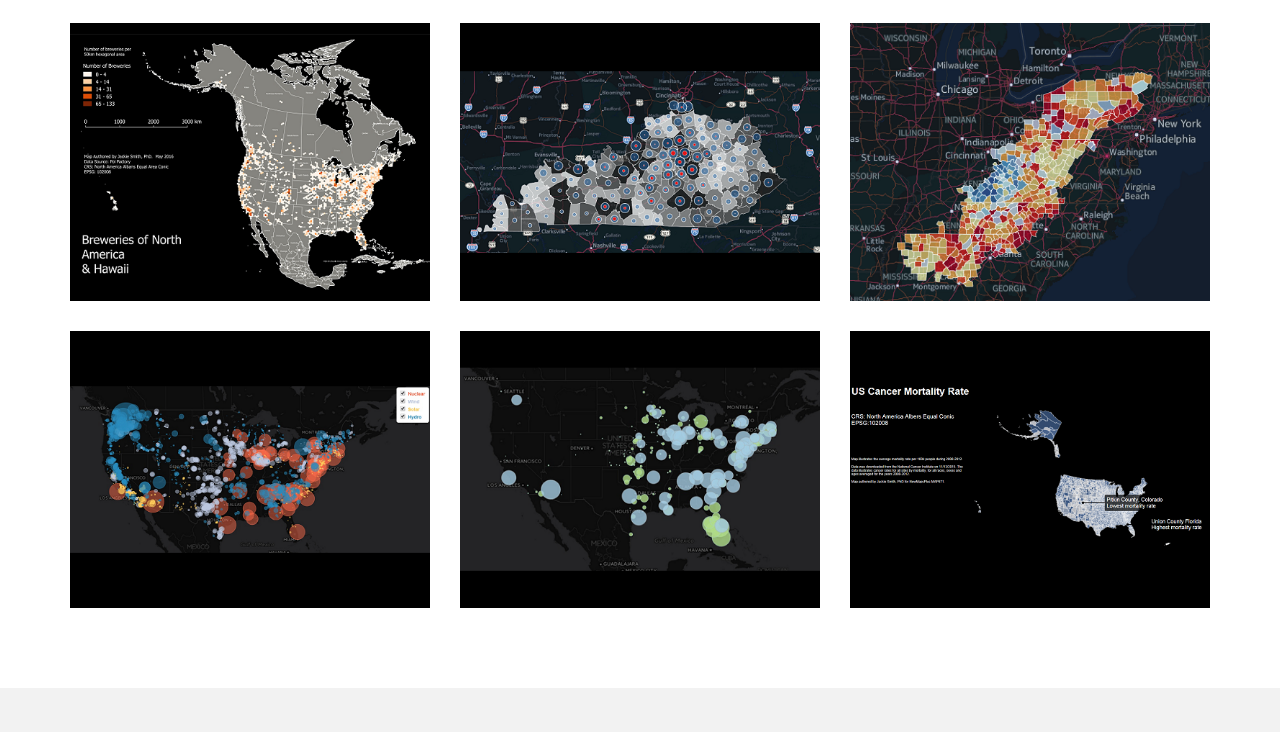
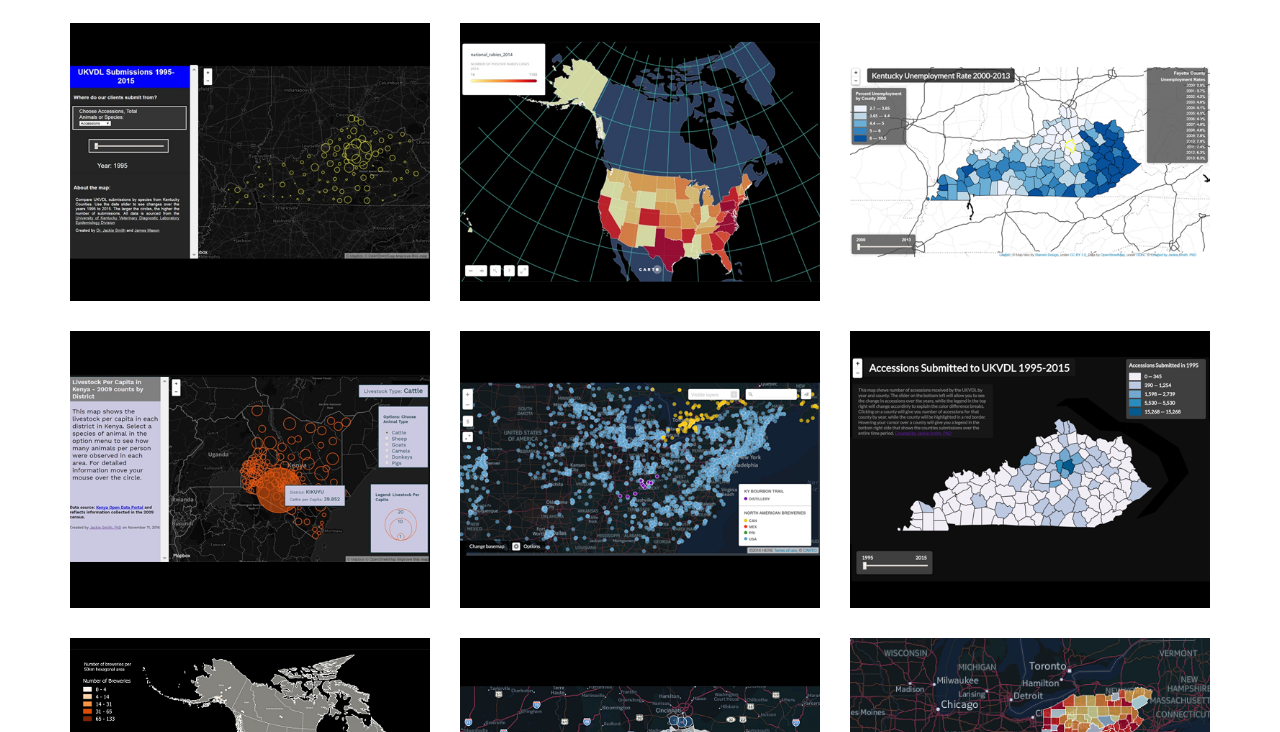
Before and after one commit to jsmit8/jsmit8.github.io, a plain HTML site: page index.html in a window 1280 px wide. Shown: the part 737-1469 px from the top of the page. Drawn offline with nearby package versions, Linux system fonts and the light colour scheme.

Commit message:
Add files via upload

```diff
--- a/index.html
+++ b/index.html
@@ -8,7 +8,7 @@
     <meta name="author" content="">
     <link rel="shortcut icon" href="assets/ico/favicon.ico">
 
-    <title></title>
+    <title>Dr. Jackie Smith- Portfolio</title>
 
     <!-- Bootstrap core CSS -->
     <link href="assets/css/bootstrap.css" rel="stylesheet">
@@ -58,7 +58,7 @@
 				<div class="col-lg-6 col-lg-offset-3">
 					<h4>HELLO EVERYONE, MY NAME IS</h4>
 					<h1><a href="http://vdl.uky.edu/FacultyAndSectionHeads/DrJackieSmith.aspx">Dr. Jackie Smith</a></h1>
-					<h4>and this is Programming for Web Mapping, MAP672 at <a href="http://www.uky.edu">The University of Kentucky</a></h4>
+					<h4>and this is  Web Mapping, MAP672 & MAP673 at <a href="http://www.uky.edu">The University of Kentucky</a></h4>
 				</div>
 			</div><! --/row -->
 	    </div> <!-- /container -->
@@ -69,7 +69,25 @@
 		<div class="row centered mt mb">
 			<h1>My Portfolio</h1>
 
+            <div class="col-lg-4 col-md-4 col-sm-4 gallery">
+				<a href="work.html"><img src="assets/img/portfolio/folio12.png" class="img-responsive"></a>
+			</div>
 			<div class="col-lg-4 col-md-4 col-sm-4 gallery">
+				<a href="work.html"><img src="assets/img/portfolio/folio11.png" class="img-responsive"></a>
+			</div>
+			<div class="col-lg-4 col-md-4 col-sm-4 gallery">
+				<a href="work.html"><img src="assets/img/portfolio/folio10.png" class="img-responsive"></a>
+			</div>
+			<div class="col-lg-4 col-md-4 col-sm-4 gallery">
+				<a href="work.html"><img src="assets/img/portfolio/folio09.png" class="img-responsive"></a>
+			</div>
+			<div class="col-lg-4 col-md-4 col-sm-4 gallery">
+				<a href="work.html"><img src="assets/img/portfolio/folio08.png" class="img-responsive"></a>
+			</div>
+			<div class="col-lg-4 col-md-4 col-sm-4 gallery">
+				<a href="work.html"><img src="assets/img/portfolio/folio07.png" class="img-responsive"></a>
+			</div>
+              <div class="col-lg-4 col-md-4 col-sm-4 gallery">
 				<a href="work.html"><img src="assets/img/portfolio/folio01.png" class="img-responsive"></a>
 			</div>
 			<div class="col-lg-4 col-md-4 col-sm-4 gallery">
```
